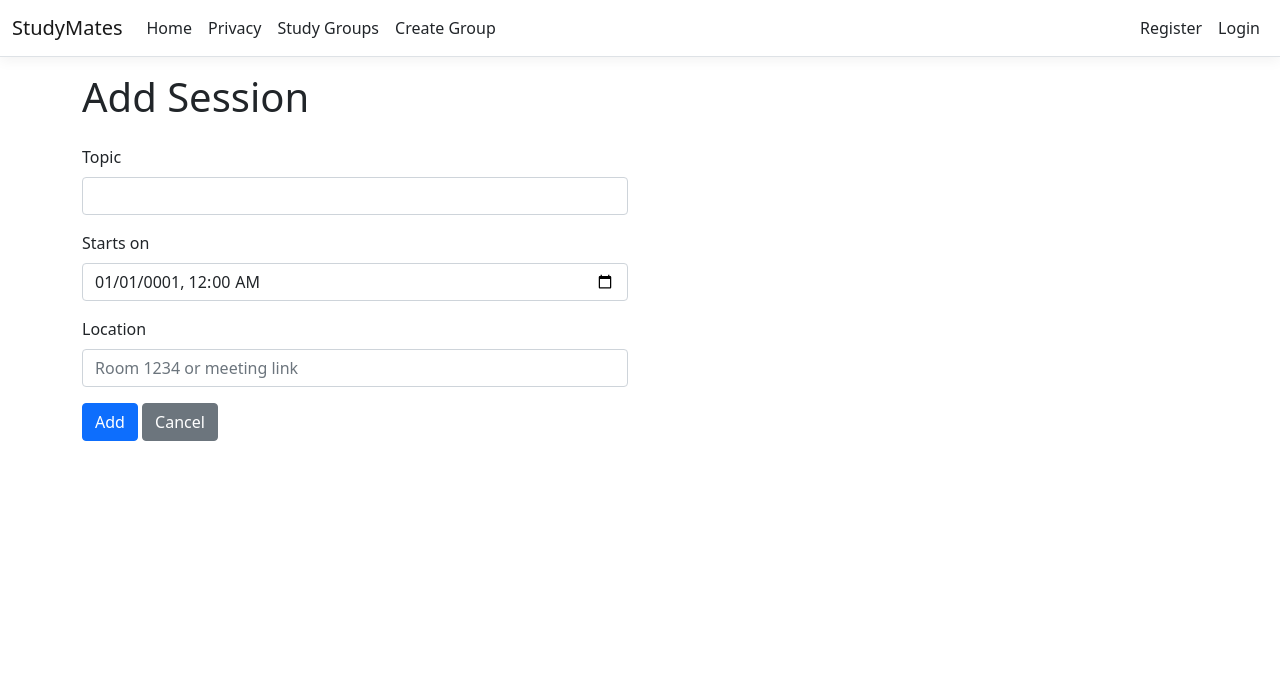
After one commit to DNikolov07/StudyMates, an ASP.NET Core app: template StudyMates/Views/Session/Create.cshtml in a window 1280 px wide. The commit adds this page. Shown: the top 681 px of the page. Run offline with ASP.NET Core 8, Linux system fonts and the light colour scheme; the template is opened without the code that fills it, so the values that code supplies are empty; style sheets or scripts are compiled from the project's sources; some libraries are stand-ins or nearby versions.

Commit message:
Added Index and Create for session

```diff
--- /dev/null
+++ b/StudyMates/Views/Session/Create.cshtml
@@ -0,0 +1,38 @@
+@model StudySessionFormModel
+
+@{
+    ViewData["Title"] = "Add Session";
+}
+
+<h1 class="mb-4">@ViewData["Title"]</h1>
+
+<div class="row">
+    <div class="col-md-6">
+        <form method="post">
+            <div class="mb-3">
+                <label asp-for="Topic" class="form-label"></label>
+                <input asp-for="Topic" class="form-control" />
+                <span asp-validation-for="Topic" class="text-danger"></span>
+            </div>
+
+            <div class="mb-3">
+                <label asp-for="StartsOn" class="form-label"></label>
+                <input asp-for="StartsOn" class="form-control" />
+                <span asp-validation-for="StartsOn" class="text-danger"></span>
+            </div>
+
+            <div class="mb-3">
+                <label asp-for="Location" class="form-label"></label>
+                <input asp-for="Location" class="form-control" placeholder="Room 1234 or meeting link" />
+                <span asp-validation-for="Location" class="text-danger"></span>
+            </div>
+
+            <button type="submit" class="btn btn-primary">Add</button>
+            <a asp-action="Index" asp-route-groupId="@ViewBag.GroupId" class="btn btn-secondary">Cancel</a>
+        </form>
+    </div>
+</div>
+
+@section Scripts {
+    <partial name="_ValidationScriptsPartial" />
+}
--- a/StudyMates/Views/StudyGroup/Details.cshtml
+++ b/StudyMates/Views/StudyGroup/Details.cshtml
@@ -26,4 +26,5 @@
 {
     <a asp-action="Edit" asp-route-id="@Model.Id" class="btn btn-warning">Edit</a>
     <a asp-action="Delete" asp-route-id="@Model.Id" class="btn btn-danger">Delete</a>
+    <a asp-controller="Session" asp-action="Index" asp-route-groupId="@Model.Id" class="btn btn-info">Sessions</a>
 }
```
Also changed, not shown: StudyMates/Views/Session/Index.cshtml (added, +44 -0 lines).
